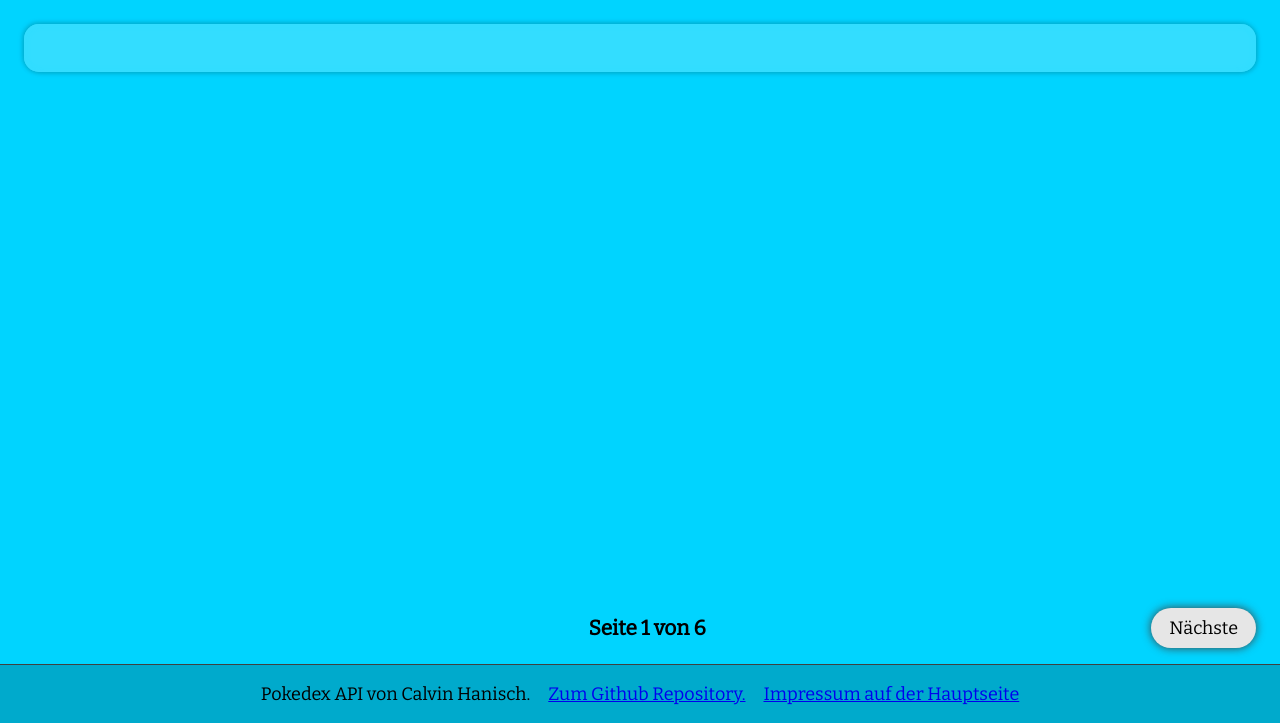
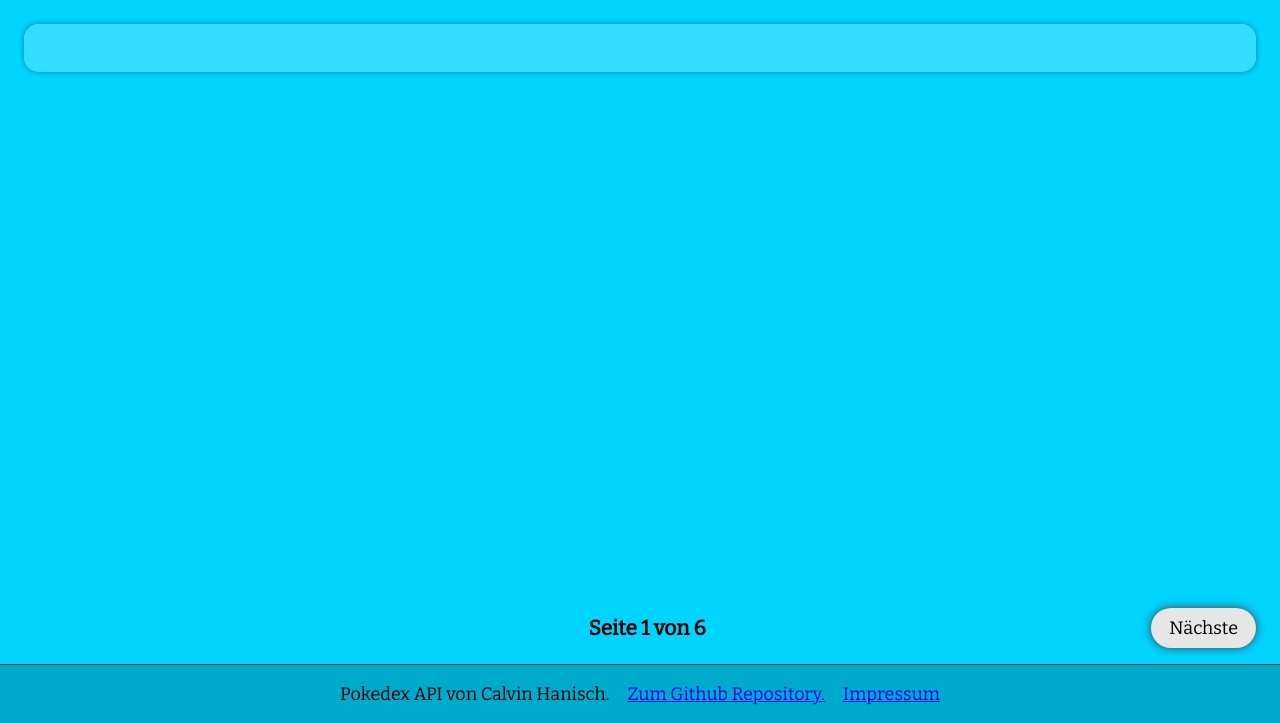
Before and after one commit to CalvinH-Dev/pokemon-app, a plain HTML site: page index.html in a window 1280 px wide. Shown: the part 88-811 px from the top of the page. Drawn offline with Linux system fonts and the light colour scheme; no server answers.

Commit message:
legal notice href changed

```diff
--- a/index.html
+++ b/index.html
@@ -84,7 +84,7 @@
 		<footer>
 			<span> Pokedex API von Calvin Hanisch.</span>
 			<a href="https://github.com/CalvinH-Dev/pokemon-app">Zum Github Repository.</a>
-			<a href="https://hanisch-dev.de">Impressum auf der Hauptseite</a>
+			<a href="https://hanisch-dev.de/legal">Impressum</a>
 		</footer>
 	</body>
 </html>
```
